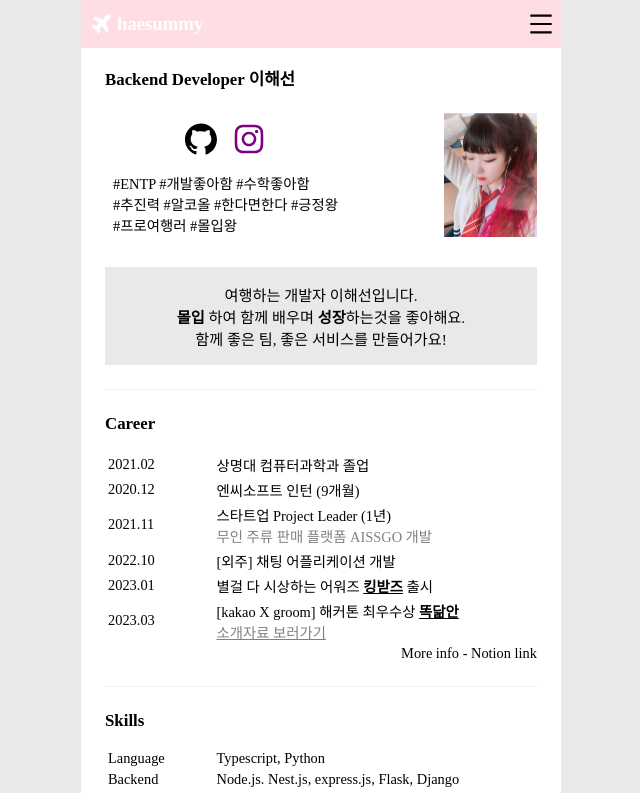
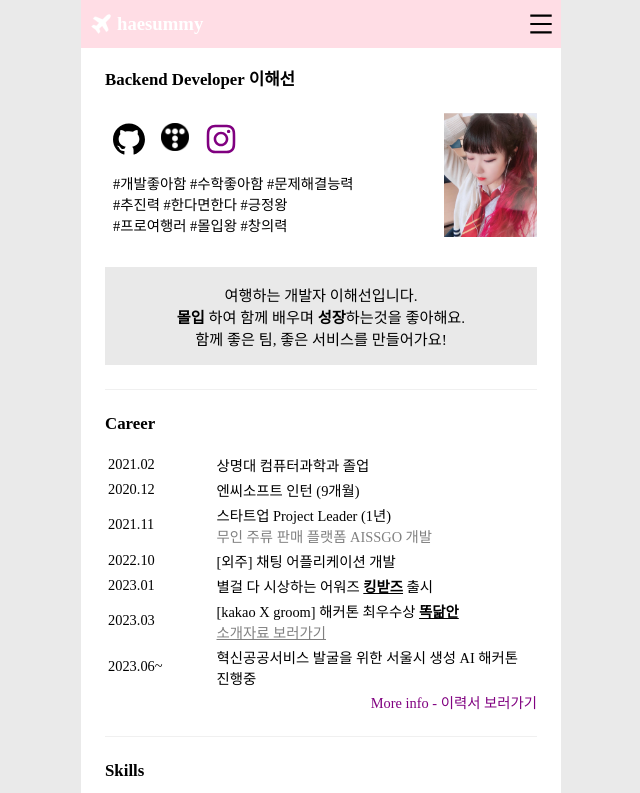
Before and after one commit to HaeSeon/haesummy-web, a React (Create React App) app: page / in a window 1280 px wide. Shown: the top 793 px of the page, without its empty margins (319-959 px from the left). Built offline with nearby package versions, Linux system fonts and the light colour scheme; a web font is replaced by a local one.

Commit message:
resume update

```diff
--- a/src/pages/Resume.tsx
+++ b/src/pages/Resume.tsx
@@ -18,19 +18,23 @@ export function Resume() {
         <div style={{ display: "flex", textAlign: "start", padding: "0 24px", gap: "16px", alignItems: "center" }}>
 
           <div style={{ padding: "8px" }}>
-            <div style={{ paddingTop: "8px", textAlign: "center" }}>
+            <div style={{ paddingTop: "8px" }}>
               <GithubOutlined style={{ fontSize: "32px", marginRight: "16px", textAlign: "center" }} onClick={() => {
                 window.open("https://github.com/HaeSeon")
               }} />
+              <img src="/img/blog.png"
+                onClick={() => {
+                  window.open("https://haesummy.tistory.com")
+                }}
+                alt="" height={"28px"} style={{ marginRight: "16px", textAlign: "center", marginBottom: 0 }} />
               <InstagramOutlined style={{ fontSize: "32px", textAlign: "center", color: "purple" }} onClick={() => {
                 window.open("https://www.instagram.com/travel.haesummy")
               }} />
             </div>
             <br />
-            #ENTP
-            #개발좋아함 #수학좋아함<br />
-            #추진력 #알코올 #한다면한다 #긍정왕<br />
-            #프로여행러 #몰입왕<br />
+            #개발좋아함 #수학좋아함 #문제해결능력<br />
+            #추진력 #한다면한다 #긍정왕<br />
+            #프로여행러 #몰입왕 #창의력<br />
           </div>
           <img src="/img/profile.jpg" alt="" height={"124px"} style={{ marginLeft: "auto" }} />
         </div>
@@ -76,7 +80,7 @@ export function Resume() {
                       // marginLeft: "8px"
                     }}
                     onClick={() => {
-                      window.open("https://takingprize.com")
+                      window.open("https://takingprize.com/users/421ea804-0952-4216-93c6-340fab88fac9/prizeList")
 
                     }}>킹받즈</span> 출시</td>
                 </tr>
@@ -103,10 +107,14 @@ export function Resume() {
                     </span>
                   </td>
                 </tr>
+                <tr>
+                  <td width={"25%"}>2023.06~ </td>
+                  <td>혁신공공서비스 발굴을 위한 서울시 생성 AI 해커톤 <br />진행중</td>
+                </tr>
               </tbody>
             </table>
-            <div style={{ textAlign: "end" }} onClick={() => { window.open("https://circular-height-089.notion.site/63925eed1fed4ecf8f8d5647fbf4de24") }}>
-              More info - Notion link
+            <div style={{ textAlign: "end", color: "purple" }} onClick={() => { window.open("https://circular-height-089.notion.site/63925eed1fed4ecf8f8d5647fbf4de24") }}>
+              More info - 이력서 보러가기
             </div>
           </div>
 
```
Also changed, not shown: public/img/blog.png (added).
